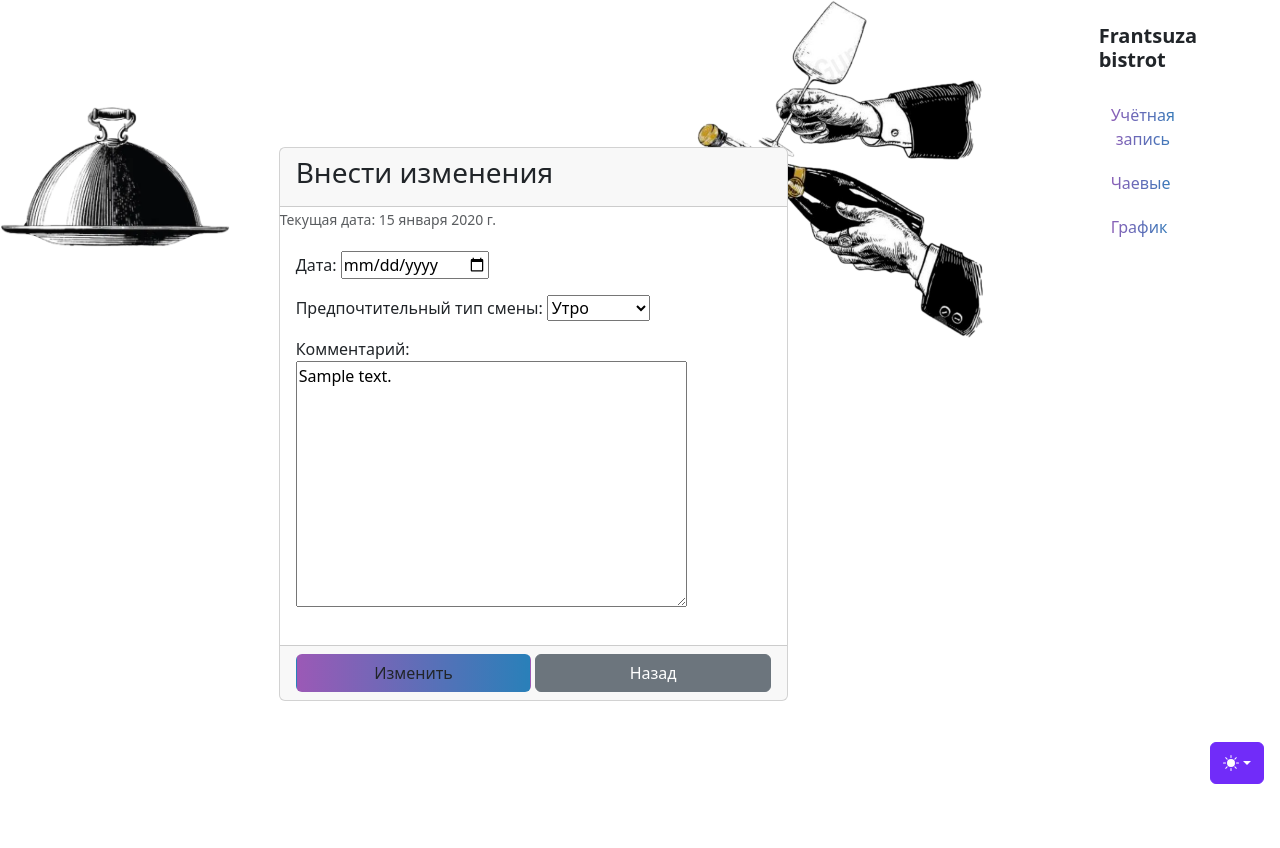
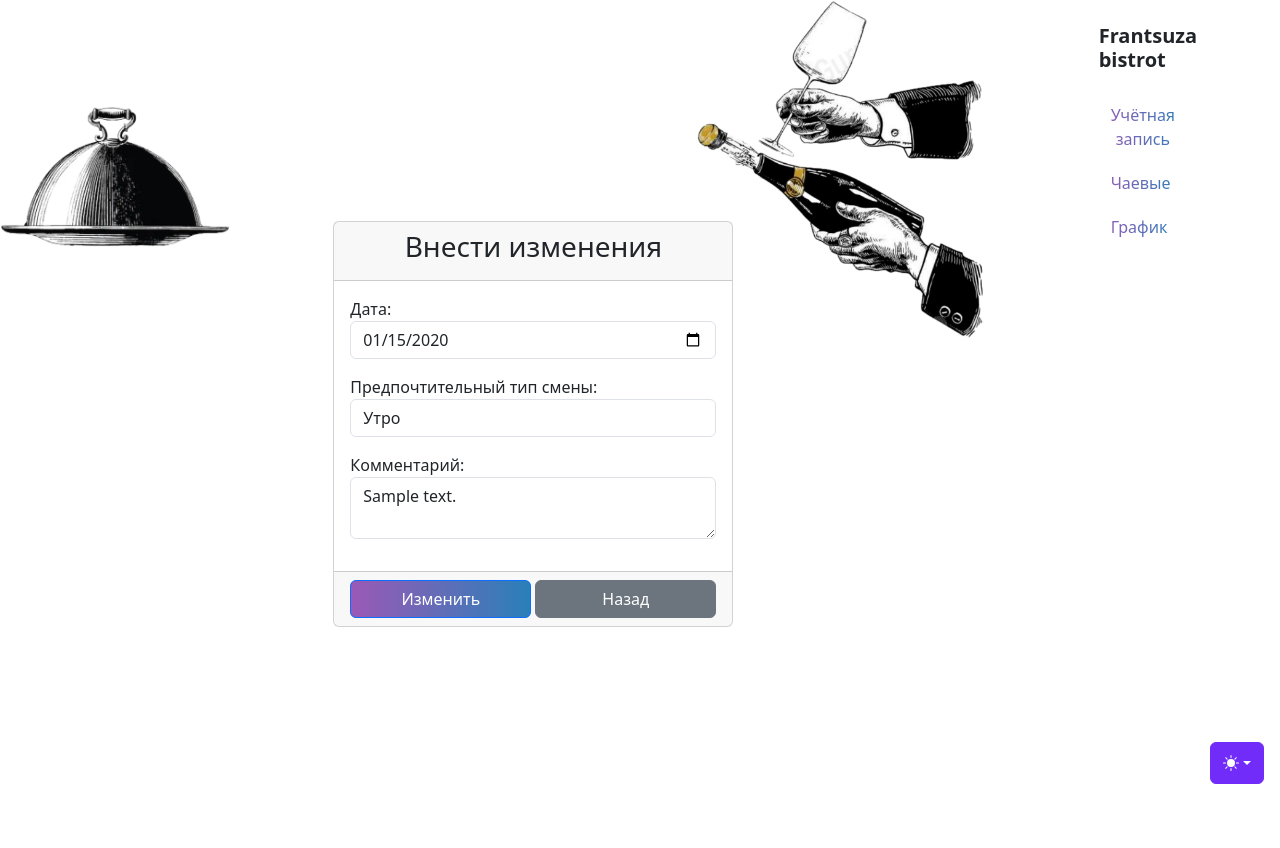
Before and after one commit to baissebo/duo_schedule, a Django app: page /wish/1/update in a window 1280 px wide. Run offline with Django 4.2, Linux system fonts and the light colour scheme; a user stored in the database is signed in; tables that the repository leaves empty hold one stand-in row (values such as "Sample post"); some libraries are stand-ins or nearby versions.

Commit message:
Добавлена проверка на соответствие смены определенному графику Переделан шаблон wish_form (теперь при редактировании в форме отображается выбранный график и дата смены) Добавлено ограничение до 55 символом для отображения комментария в списке пожеланий

```diff
--- a/schedule/forms.py
+++ b/schedule/forms.py
@@ -23,8 +23,10 @@ class EmployeeWishForm(forms.ModelForm):
         date = cleaned_data.get("date")
         shift_preference = cleaned_data.get("shift_preference")
 
+        current_instance = self.instance
+
         if date and shift_preference and self.user:
-            if EmployeeWish.objects.filter(
+            if EmployeeWish.objects.exclude(pk=current_instance.pk).filter(
                     employee=self.user, date=date, shift_preference=shift_preference
             ).exists():
                 raise forms.ValidationError(
@@ -99,6 +101,9 @@ class ShiftForm(forms.ModelForm):
         shift_id = self.instance.id if self.instance.pk else None
 
         if schedule and date:
+            if schedule.date.year != date.year or schedule.date.month != date.month:
+                raise ValidationError("Выбранный график не соответствует дате смены!")
+
             if Shift.objects.filter(schedule=schedule, date=date).exclude(id=shift_id).exists():
                 raise ValidationError("Смена на эту дату для данного графика уже существует!")
 
--- a/schedule/templates/employee_wishes/wish_detail.html
+++ b/schedule/templates/employee_wishes/wish_detail.html
@@ -32,7 +32,7 @@
                             <a href="{% url 'schedule:wish-list' %}"
                                class="btn btn-sm btn-secondary rounded me-1">Назад</a>
                         </div>
-                        <small class="text-body-secondary">{{ employeewish.created_at|timesince }}</small>
+                        <small class="text-body-secondary">{{ employeewish.created_at }}</small>
                     </div>
                 </div>
             </div>
--- a/schedule/templates/employee_wishes/wish_form.html
+++ b/schedule/templates/employee_wishes/wish_form.html
@@ -2,51 +2,52 @@
 
 {% block content %}
 <div class="container d-flex justify-content-center align-items-center min-vh-100">
-    <div class="card w-50">
+    <div class="card" style="width: 100%; max-width: 400px;">
         <form method="post" enctype="multipart/form-data">
             {% csrf_token %}
             <div class="card-header">
-                {% if not object %}
-                <h3 class="card-title">Создать пожелание</h3>
+                <h3 class="card-title text-center">{% if not object %}Создать пожелание{% else %}Внести изменения{% endif %}</h3>
             </div>
-            {% else %}
-            <h3 class="card-title">Внести изменения</h3>
+            <div class="card-body">
+                <div class="form-group mb-3">
+                    <label for="date">Дата:</label>
+                    <input type="date" name="date" id="date" class="form-control w-100" required
+                           value="{{ object.date|date:'Y-m-d' }}">
                 </div>
-    <div class="form-group mb-1">
-        <small class="form-text text-muted">Текущая дата: {{ form.date.value }}</small>
+                <div class="form-group mb-3">
+                    <label for="shift_preference">Предпочтительный тип смены:</label>
+                    <select name="shift_preference" id="shift_preference" class="form-control" required>
+                        {% for choice in form.shift_preference.field.choices %}
+                            <option value="{{ choice.0 }}" {% if object and object.shift_preference == choice.0 %} selected{% endif %}>
+                                {{ choice.1 }}
+                            </option>
+                        {% endfor %}
+                    </select>
                 </div>
-    {% endif %}
-    <div class="card-body">
-        {% for field in form %}
                 <div class="form-group mb-3">
-            {{ field.label_tag }}
-            {{ field }}
-            {% if field.help_text %}
-            <small class="form-text text-muted">{{ field.help_text }}</small>
-            {% endif %}
-            {% for error in field.errors %}
+                    <label for="id_comment">Комментарий:</label>
+                    <textarea id="id_comment" name="comment" class="form-control">{{ object.comment }}</textarea>
+                    {% for error in form.comment.errors %}
                         <div class="text-danger">{{ error }}</div>
                     {% endfor %}
                 </div>
-        {% endfor %}
                 {% for error in form.non_field_errors %}
                     <div class="text-danger">{{ error }}</div>
                 {% endfor %}
             </div>
-    <div class="card-footer d-flex justify-content-end">
+            <div class="card-footer d-flex justify-content-between">
                 {% if not object %}
-        <button type="submit" class="btn w-100 me-1"
+                    <button type="submit" class="btn btn-primary w-50 me-1"
                             style="background-image: linear-gradient(to right, #9b59b6, #2980b9);">
                         Создать
                     </button>
-        <a class="btn btn-secondary w-100" href="{% url 'schedule:wish-list' %}"
-           role="button">Назад</a>
+                    <a class="btn btn-secondary w-50" href="{% url 'schedule:wish-list' %}" role="button">Назад</a>
                 {% else %}
-        <button type="submit" class="btn w-100 me-1"
+                    <button type="submit" class="btn btn-primary w-50 me-1"
                             style="background-image: linear-gradient(to right, #9b59b6, #2980b9);">
                         Изменить
                     </button>
-        <a class="btn btn-secondary w-100" href="{% url 'schedule:wish-detail' employeewish.pk %}"
+                    <a class="btn btn-secondary w-50" href="{% url 'schedule:wish-detail' employeewish.pk %}"
                        role="button">Назад</a>
                 {% endif %}
             </div>
--- a/schedule/templates/employee_wishes/wish_list.html
+++ b/schedule/templates/employee_wishes/wish_list.html
@@ -63,7 +63,7 @@
                     <p class="card-text"><strong>{{ employeewish.get_shift_preference_display }}</strong></p>
                     {% endif %}
                     {% if employeewish.comment %}
-                    <p class="card-text">Комментарий: {{employeewish.comment }}</p>
+                    <p class="card-text">Комментарий: {{employeewish.comment|truncatechars:50 }}</p>
                     {% endif %}
                     <div class="d-flex justify-content-between align-items-center">
                         <div class="btn-group">
--- a/schedule/views.py
+++ b/schedule/views.py
@@ -1,7 +1,9 @@
 from datetime import datetime
 
+from django.contrib import messages
+from django.contrib.auth.decorators import login_required
 from django.contrib.auth.mixins import LoginRequiredMixin
-from django.shortcuts import redirect
+from django.shortcuts import redirect, get_object_or_404, render
 from django.urls import reverse_lazy
 from django.views.generic import (
     ListView,
@@ -88,18 +90,9 @@ class ShiftCreateView(LoginRequiredMixin, CreateView):
 
     def get_context_data(self, **kwargs):
         context = super().get_context_data(**kwargs)
-
         schedules = Schedule.objects.all()
 
-        month_names = ScheduleForm.base_fields["month"].choices
-
-        context["schedules"] = [
-            {
-                "id": schedule.id,
-                "display": f"{schedule.date.year} - {dict(month_names)[schedule.date.month]}",
-            }
-            for schedule in schedules
-        ]
+        context["schedules"] = schedules
 
         return context
 
@@ -119,17 +112,11 @@ class ShiftUpdateView(LoginRequiredMixin, UpdateView):
 
     def get_context_data(self, **kwargs):
         context = super().get_context_data(**kwargs)
+        schedules = Schedule.objects.all()
 
-        schedules = Schedule.objects.all()
-        month_names = ScheduleForm.base_fields["month"].choices
+        context["schedules"] = schedules
 
-        context["schedules"] = [
-            {
-                "id": schedule.id,
-                "display": f"{schedule.date.year} - {dict(month_names)[schedule.date.month]}",
-            }
-            for schedule in schedules
-        ]
+        context["object"] = self.object
 
         return context
 
@@ -149,7 +136,7 @@ class ShiftDeleteView(LoginRequiredMixin, DeleteView):
 
 class EmployeeWishListView(LoginRequiredMixin, ListView):
     model = EmployeeWish
-    paginate_by = 10
+    paginate_by = 12
     template_name = "employee_wishes/wish_list.html"
 
     def get_queryset(self):
```
Also changed, not shown: schedule/templates/shifts/shift_form.html (+15 -13 lines). Lines whose indentation alone changed are shown as unchanged.
